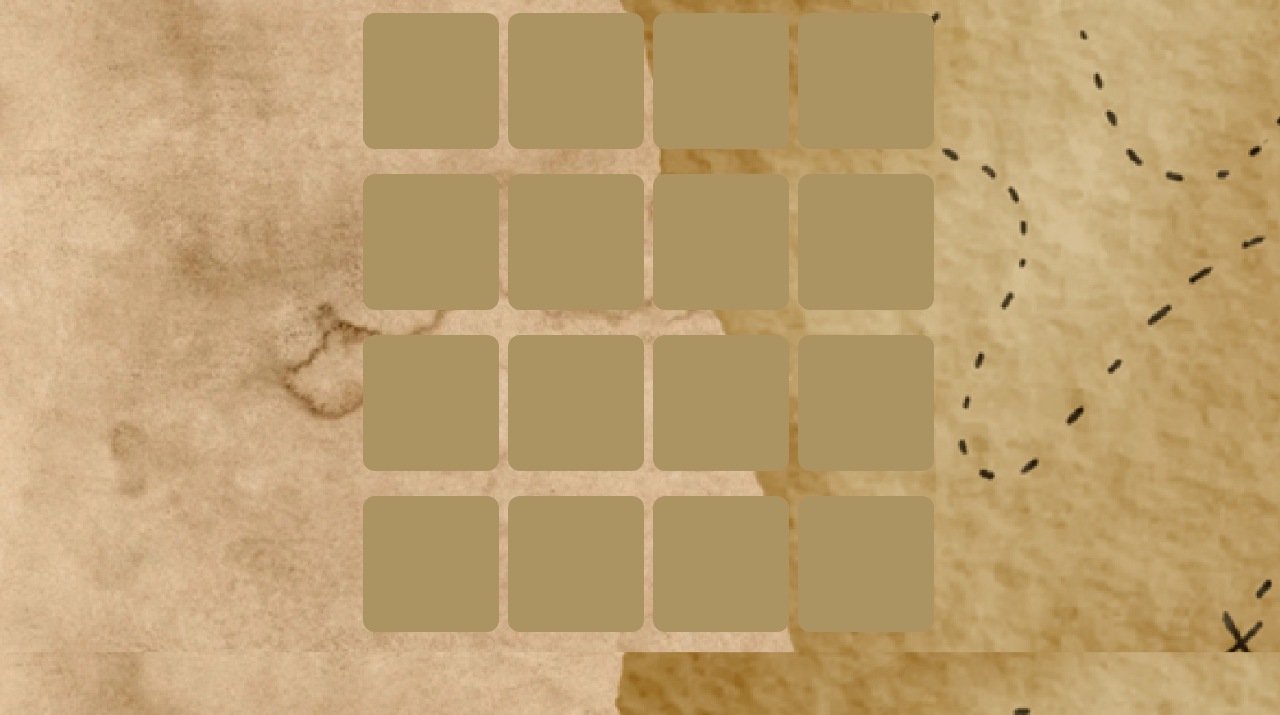
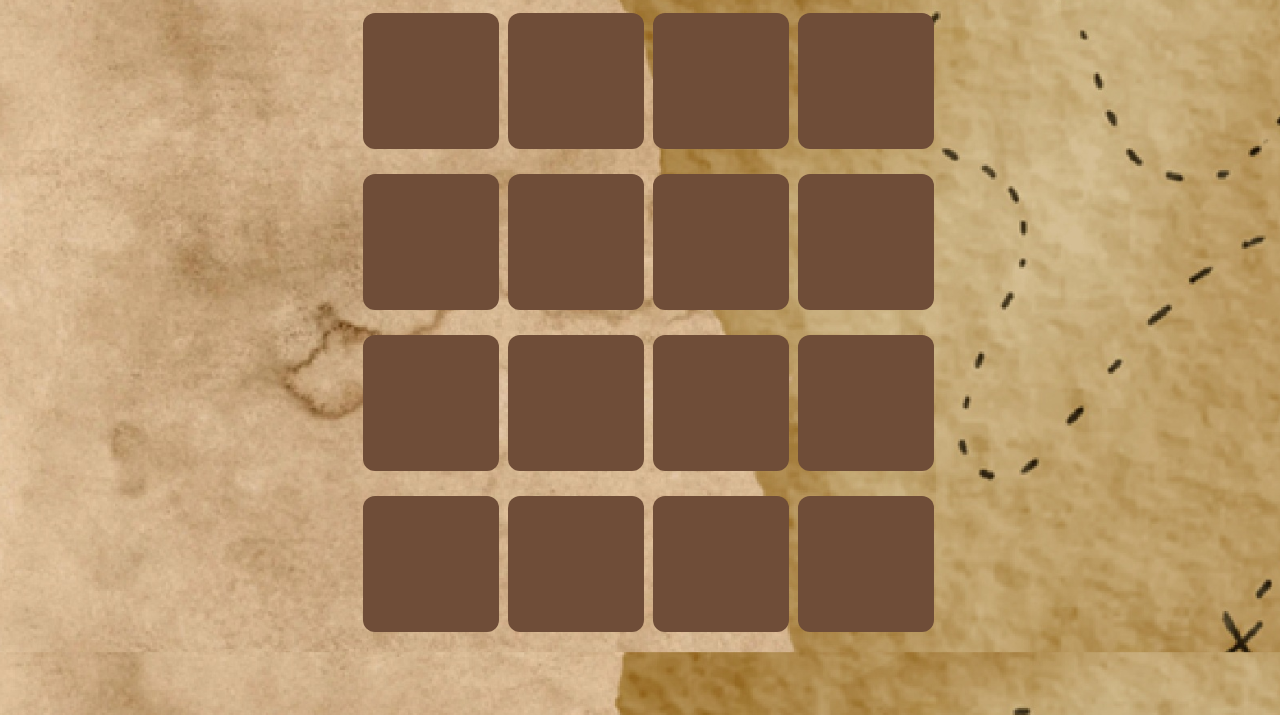
Before and after one commit to duybaolang0507-oss/GNBT3, a plain HTML site: page index.html in a window 1280 px wide. Shown: the part 85-800 px from the top of the page. Drawn offline with Linux system fonts and the light colour scheme.

Commit message:
Update index.html

```diff
--- a/index.html
+++ b/index.html
@@ -30,7 +30,7 @@
     .card {
   width: 120px;
   height: 120px;
-  background: #AC9362;  /* unflipped card color */
+  background: #6F4D38;  /* unflipped card color */
   color: transparent;
   display: flex;
   justify-content: center;
```
